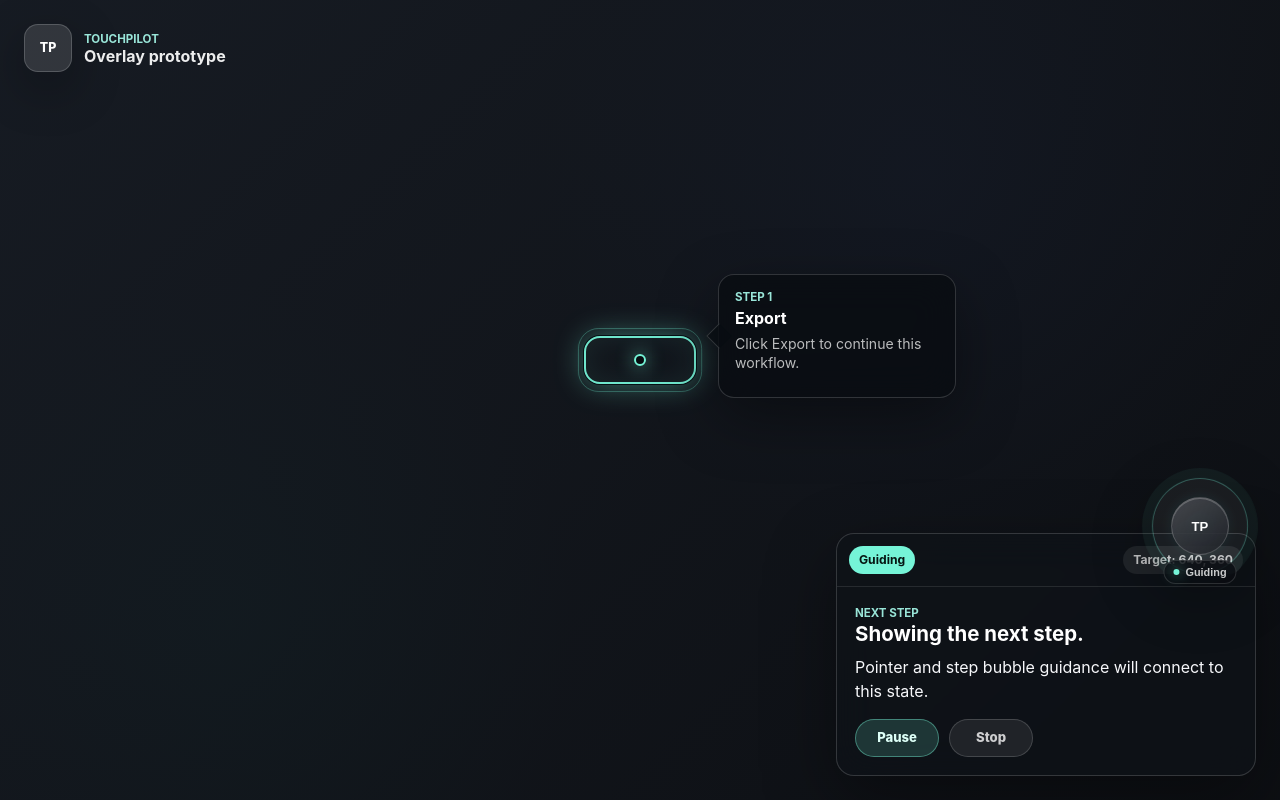
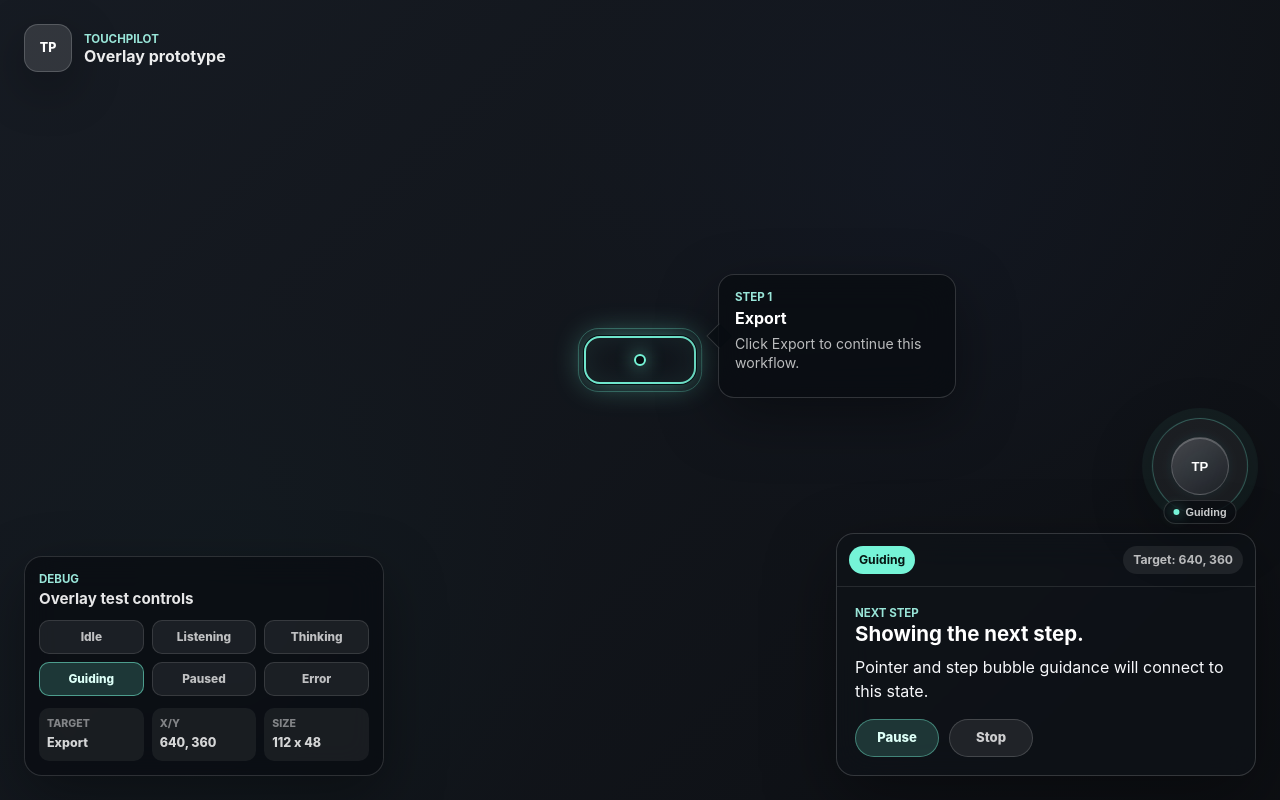
Before and after one commit to GargiGupta-io/toki, a React (Vite) app in the folder touchpilot/apps/desktop/: page / in a window 1280 px wide. Built offline with nearby package versions, Linux system fonts and the light colour scheme.

Commit message:
overlay debug panel

```diff
--- a/touchpilot/apps/desktop/src/App.css
+++ b/touchpilot/apps/desktop/src/App.css
@@ -266,7 +266,7 @@ h1 {
 .assistant-puck {
   position: absolute;
   right: 32px;
-  bottom: 226px;
+  bottom: 286px;
   width: 96px;
   height: 96px;
   display: grid;
@@ -277,6 +277,84 @@ h1 {
   color: #ffffff;
   cursor: pointer;
   isolation: isolate;
+}
+
+.debug-panel {
+  position: absolute;
+  left: 24px;
+  bottom: 24px;
+  width: min(360px, calc(100vw - 48px));
+  border: 1px solid rgba(255, 255, 255, 0.14);
+  border-radius: 18px;
+  padding: 14px;
+  background: rgba(9, 12, 17, 0.72);
+  box-shadow: 0 20px 60px rgba(0, 0, 0, 0.34);
+  backdrop-filter: blur(16px);
+}
+
+.debug-panel h2 {
+  margin: 2px 0 12px;
+  color: rgba(255, 255, 255, 0.9);
+  font-size: 0.95rem;
+  line-height: 1.2;
+}
+
+.debug-grid {
+  display: grid;
+  grid-template-columns: repeat(3, minmax(0, 1fr));
+  gap: 8px;
+}
+
+.debug-state-button {
+  min-height: 34px;
+  border: 1px solid rgba(255, 255, 255, 0.12);
+  border-radius: 10px;
+  padding: 0 8px;
+  background: rgba(255, 255, 255, 0.07);
+  color: rgba(255, 255, 255, 0.72);
+  font: inherit;
+  font-size: 0.74rem;
+  font-weight: 800;
+  cursor: pointer;
+}
+
+.debug-state-button[data-active="true"] {
+  border-color: rgba(117, 244, 215, 0.54);
+  background: rgba(117, 244, 215, 0.18);
+  color: #ddfff7;
+}
+
+.debug-state-button:focus-visible {
+  outline: 3px solid rgba(117, 244, 215, 0.82);
+  outline-offset: 2px;
+}
+
+.debug-readout {
+  display: grid;
+  grid-template-columns: repeat(3, minmax(0, 1fr));
+  gap: 8px;
+  margin: 12px 0 0;
+}
+
+.debug-readout div {
+  min-height: 48px;
+  border-radius: 10px;
+  padding: 8px;
+  background: rgba(255, 255, 255, 0.06);
+}
+
+.debug-readout dt {
+  color: rgba(255, 255, 255, 0.46);
+  font-size: 0.66rem;
+  font-weight: 800;
+  text-transform: uppercase;
+}
+
+.debug-readout dd {
+  margin: 2px 0 0;
+  color: rgba(255, 255, 255, 0.82);
+  font-size: 0.78rem;
+  font-weight: 800;
 }
 
 .assistant-puck:focus-visible {
--- a/touchpilot/apps/desktop/src/App.tsx
+++ b/touchpilot/apps/desktop/src/App.tsx
@@ -9,6 +9,15 @@ type OverlayStateMeta = {
   description: string;
   tone: "neutral" | "active" | "paused" | "error";
 };
+
+const overlayStates: OverlayState[] = [
+  "idle",
+  "listening",
+  "thinking",
+  "guiding",
+  "paused",
+  "error",
+];
 
 const testTarget = {
   label: "Export",
@@ -114,6 +123,58 @@ function StepBubble({ target }: { target: typeof testTarget }) {
   );
 }
 
+function DebugPanel({
+  currentState,
+  target,
+  onStateChange,
+}: {
+  currentState: OverlayState;
+  target: typeof testTarget;
+  onStateChange: (state: OverlayState) => void;
+}) {
+  return (
+    <section className="debug-panel" aria-label="Overlay debug controls">
+      <div>
+        <p className="eyebrow">Debug</p>
+        <h2>Overlay test controls</h2>
+      </div>
+
+      <div className="debug-grid" role="group" aria-label="Set overlay state">
+        {overlayStates.map((state) => (
+          <button
+            className="debug-state-button"
+            data-active={state === currentState}
+            key={state}
+            type="button"
+            onClick={() => onStateChange(state)}
+          >
+            {stateMeta[state].label}
+          </button>
+        ))}
+      </div>
+
+      <dl className="debug-readout">
+        <div>
+          <dt>Target</dt>
+          <dd>{target.label}</dd>
+        </div>
+        <div>
+          <dt>X/Y</dt>
+          <dd>
+            {target.x}, {target.y}
+          </dd>
+        </div>
+        <div>
+          <dt>Size</dt>
+          <dd>
+            {target.width} x {target.height}
+          </dd>
+        </div>
+      </dl>
+    </section>
+  );
+}
+
 function App() {
   const [overlayState, setOverlayState] = useState<OverlayState>("guiding");
   const meta = stateMeta[overlayState];
@@ -183,6 +244,11 @@ function App() {
         </>
       )}
       <AssistantPuck state={overlayState} />
+      <DebugPanel
+        currentState={overlayState}
+        target={testTarget}
+        onStateChange={setOverlayState}
+      />
     </main>
   );
 }
```
